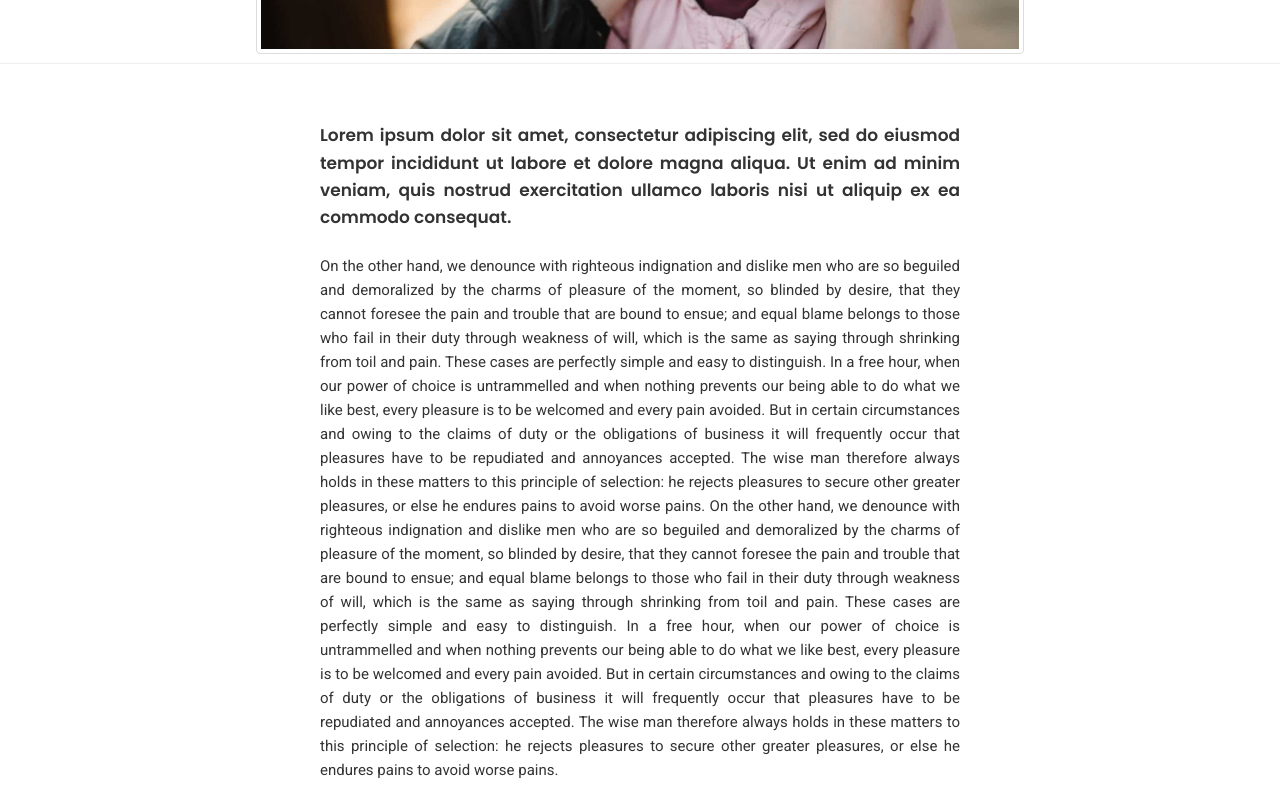
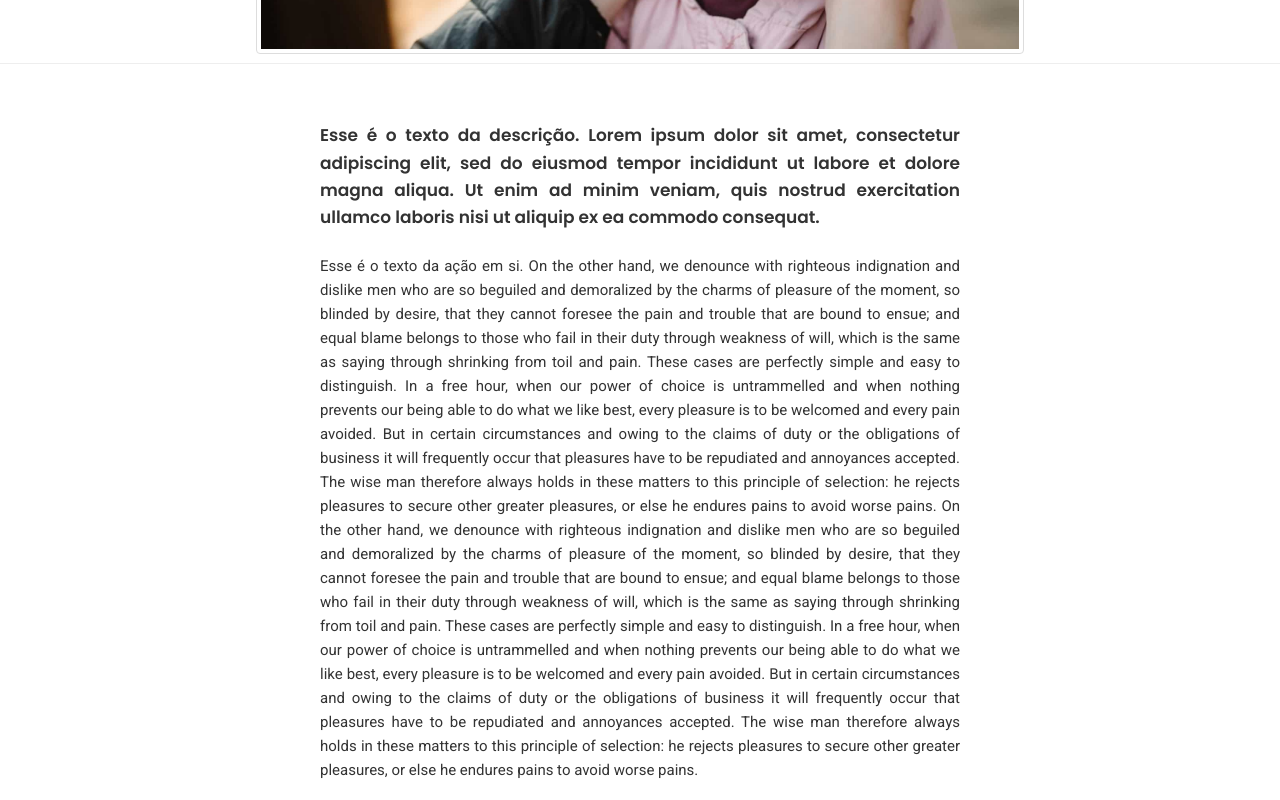
Before and after one commit to dev-inove/ufc-front-covid, a React (Create React App) app: page /action in a window 1280 px wide. Shown: the part 820-1620 px from the top of the page. Built offline with nearby package versions, Linux system fonts and the light colour scheme.

Commit message:
Adjusting layout and fix bugs

```diff
--- a/src/components/Actions/ActionCard.js
+++ b/src/components/Actions/ActionCard.js
@@ -1,24 +1,26 @@
-import React, {Component} from 'react';
-
+import React, { Component } from "react";
+import "./style.scss";
 class ActionCard extends Component {
-render(){
-    return(
+  render() {
+    return (
       <>
-        <div className="action-card" >
-
+        <div className="action-card">
           <div className="action-card__text">
-                    <img alt="card" src={this.props.image} className="action-card__image" />
+            <img
+              alt="card"
+              src={this.props.image}
+              className="action-card__image"
+            />
             <h1 className="action-card__text--title"> {this.props.title}</h1>
             <h2 className="action-card__text--sub"> {this.props.sub}</h2>
-                    <a className="action-card__text--link" href="opa">Saiba mais → </a>
+            <a className="action-card__text--link" href="/action">
+              Saiba mais →{" "}
+            </a>
           </div>
         </div>
-
-
       </>
     );
   }
-
 }
 
 export default ActionCard;
--- a/src/components/Actions/CardList/style-list.scss
+++ b/src/components/Actions/CardList/style-list.scss
@@ -1,26 +1,22 @@
-.item{
+.item {
   padding: 10px;
   text-align: justify;
 }
 
 /* Elements Styling */
 .action-cardlist {
-
-
   height: 23em;
   width: 63em;
   border: 1px solid;
-    border-color: var( --black-8);
+  border-color: var(--black-8);
   border-radius: 1rem;
   margin: 0rem;
-    margin-top: 1rem ;
-
-
+  margin-top: 1rem;
+  background-color: rgb(242, 236, 236);
 
   &__imagelist {
     width: 100%;
     height: 100%;
-
   }
 
   &__textlist {
@@ -30,7 +26,6 @@
     grid-template-columns: auto auto;
     padding: 10px;
 
-
     &--titlelist {
       font-weight: 700;
       font-size: 2.3rem;
@@ -39,14 +34,14 @@
     }
 
     &--sublist {
-            font-family: 'Merriweather';
+      font-family: "Merriweather";
       font-weight: 400;
       color: var(--black-5);
       text-align: justify;
       font-size: 1.5rem;
-            line-height: 1;
+      line-height: 1.2;
       font-weight: 700;
-            margin:1rem 0;
+      margin: 1rem 0;
     }
 
     &--linklist {
@@ -62,6 +57,7 @@
         padding: 1rem 5rem;
         border: none;
         border-radius: 4rem;
+        margin-top: 10px;
 
         cursor: pointer;
         outline: none;
@@ -72,8 +68,6 @@
           transform: scale(1.1);
         }
       }
-
-        }
-
     }
   }
+}
--- a/src/components/Header/Navbar.js
+++ b/src/components/Header/Navbar.js
@@ -10,18 +10,14 @@ const Navbar = () => (
 
       <ul className="navbar__list">
         <li className="active">
-        <Link to="/" className="navbar_link">
+          <Link to="/" className="navbar_link">
             Home
           </Link>
         </li>
-        <li>
-          <Link to="/action" className="navbar_link">
-            Ações
-          </Link>
-        </li>
+
         <li>
           <Link to="/list-actions" className="navbar_link">
-            Listar Ações
+            Ações
           </Link>
         </li>
         {/* <li><a href="#productions" className="navbar_link">Produções</a></li>
@@ -33,13 +29,7 @@ const Navbar = () => (
         </li>
       </ul>
       <div className="navbar__actions">
-        <a href="opa">Cadastrar</a>
-
-        <button href="">
-
-        Login
-
-          </button>
+        <button href="">Cadastrar</button>
       </div>
     </nav>
   </>
--- a/src/components/Header/styles/navbar.scss
+++ b/src/components/Header/styles/navbar.scss
@@ -67,6 +67,8 @@
       background-color: var(--primary-purple);
       color: var(--white-1);
 
+      margin-left: 2rem;
+
       font-size: 1.4rem;
       font-weight: 500;
       text-transform: uppercase;
@@ -85,9 +87,9 @@
         transform: scale(1.1);
       }
     }
-.navbar_linkl{
-  color: white;
-}
+    .navbar_linkl {
+      color: white;
+    }
     a {
       color: var(--primary-purple);
 
--- a/src/pages/Action/index.js
+++ b/src/pages/Action/index.js
@@ -49,38 +49,39 @@ export default function Action() {
         <div className="text-description">
           <p>
             {/* <strong> */}
-            Lorem ipsum dolor sit amet, consectetur adipiscing elit, sed do
-            eiusmod tempor incididunt ut labore et dolore magna aliqua. Ut enim
-            ad minim veniam, quis nostrud exercitation ullamco laboris nisi ut
-            aliquip ex ea commodo consequat.
+            Esse é o texto da descrição. Lorem ipsum dolor sit amet, consectetur
+            adipiscing elit, sed do eiusmod tempor incididunt ut labore et
+            dolore magna aliqua. Ut enim ad minim veniam, quis nostrud
+            exercitation ullamco laboris nisi ut aliquip ex ea commodo
+            consequat.
             {/* </strong> */}
           </p>
         </div>
         <div className="text-content">
           <p>
-            On the other hand, we denounce with righteous indignation and
-            dislike men who are so beguiled and demoralized by the charms of
-            pleasure of the moment, so blinded by desire, that they cannot
-            foresee the pain and trouble that are bound to ensue; and equal
-            blame belongs to those who fail in their duty through weakness of
-            will, which is the same as saying through shrinking from toil and
-            pain. These cases are perfectly simple and easy to distinguish. In a
-            free hour, when our power of choice is untrammelled and when nothing
-            prevents our being able to do what we like best, every pleasure is
-            to be welcomed and every pain avoided. But in certain circumstances
-            and owing to the claims of duty or the obligations of business it
-            will frequently occur that pleasures have to be repudiated and
-            annoyances accepted. The wise man therefore always holds in these
-            matters to this principle of selection: he rejects pleasures to
-            secure other greater pleasures, or else he endures pains to avoid
-            worse pains. On the other hand, we denounce with righteous
-            indignation and dislike men who are so beguiled and demoralized by
-            the charms of pleasure of the moment, so blinded by desire, that
-            they cannot foresee the pain and trouble that are bound to ensue;
-            and equal blame belongs to those who fail in their duty through
-            weakness of will, which is the same as saying through shrinking from
-            toil and pain. These cases are perfectly simple and easy to
-            distinguish. In a free hour, when our power of choice is
+            Esse é o texto da ação em si. On the other hand, we denounce with
+            righteous indignation and dislike men who are so beguiled and
+            demoralized by the charms of pleasure of the moment, so blinded by
+            desire, that they cannot foresee the pain and trouble that are bound
+            to ensue; and equal blame belongs to those who fail in their duty
+            through weakness of will, which is the same as saying through
+            shrinking from toil and pain. These cases are perfectly simple and
+            easy to distinguish. In a free hour, when our power of choice is
+            untrammelled and when nothing prevents our being able to do what we
+            like best, every pleasure is to be welcomed and every pain avoided.
+            But in certain circumstances and owing to the claims of duty or the
+            obligations of business it will frequently occur that pleasures have
+            to be repudiated and annoyances accepted. The wise man therefore
+            always holds in these matters to this principle of selection: he
+            rejects pleasures to secure other greater pleasures, or else he
+            endures pains to avoid worse pains. On the other hand, we denounce
+            with righteous indignation and dislike men who are so beguiled and
+            demoralized by the charms of pleasure of the moment, so blinded by
+            desire, that they cannot foresee the pain and trouble that are bound
+            to ensue; and equal blame belongs to those who fail in their duty
+            through weakness of will, which is the same as saying through
+            shrinking from toil and pain. These cases are perfectly simple and
+            easy to distinguish. In a free hour, when our power of choice is
             untrammelled and when nothing prevents our being able to do what we
             like best, every pleasure is to be welcomed and every pain avoided.
             But in certain circumstances and owing to the claims of duty or the
--- a/src/pages/ListActions/style.scss
+++ b/src/pages/ListActions/style.scss
@@ -1,39 +1,34 @@
-.Card-List{
-  overflow-Y: hidden;
-  display:flex;
+.Card-List {
+  overflow-y: hidden;
+  display: flex;
   flex-flow: row wrap;
-  justify-content:space-between;
+  justify-content: space-between;
   margin-left: 3rem;
-
-
 }
-.ActionsList{
+.ActionsList {
   margin-top: 10%;
   width: 100%;
-
-
-
 }
-.search{
+.search {
   display: grid;
   grid-row-gap: auto;
   grid-template-columns: 30% auto;
   width: 100%;
-      &__select{
+  &__select {
     color: var(--primary-purple);
     font-size: 1.4rem;
     font-weight: 500;
     text-transform: uppercase;
     letter-spacing: 0.2rem;
     border-radius: 4rem;
-        .op{
+    margin-bottom: 1.5rem;
+    .op {
       color: var(--primary-purple);
     }
-
   }
-      &__form-control{
+  &__form-control {
     margin-left: 2rem;
-        width: 65rem;
+    width: 70rem;
     color: var(--primary-purple);
     font-size: 1.4rem;
     font-weight: 500;
@@ -51,6 +46,7 @@
     letter-spacing: 0.2rem;
 
     padding: 1rem 5rem;
+
     border: none;
     border-radius: 4rem;
 
@@ -69,10 +65,8 @@
     background-color: var(--primary-purple);
     transform: scale(1.1);
   }
+}
 
-
-
-}
 .section-title {
   margin: 5rem 0;
   margin-left: 4rem;
@@ -86,8 +80,7 @@
   &__sub {
     color: rgba(black, 0.6);
 
-
-      font-family: 'Merriweather';
+    font-family: "Merriweather";
     font-size: 2rem;
     font-weight: 500;
 
@@ -102,8 +95,6 @@
     border-bottom: 3px solid var(--primary-purple);
   }
 }
-
-
 
 /*
 
--- a/src/routes/routes.js
+++ b/src/routes/routes.js
@@ -6,6 +6,7 @@ import Home from "../App";
 import Login from "../pages/Login/Login";
 import Action from "../pages/Action/";
 import ListAction from "../pages/ListActions/index";
+import Adm from "../pages/Admin/AdminPages";
 
 function Routes() {
   return (
@@ -15,6 +16,7 @@ function Routes() {
         <Route path="/login" component={Login} />
         <Route path="/action" component={Action} />
         <Route path="/list-actions" component={ListAction} />
+        <Route path="/adm" component={Adm} />
       </Switch>
     </BrowserRouter>
   );
```
Also changed, not shown: src/components/Actions/CardList/ListActionCard.js (+28 -17 lines), src/components/Actions/style.scss (+14 -20 lines), src/pages/ListActions/index.js (+73 -33 lines). Lines whose indentation alone changed are shown as unchanged.
